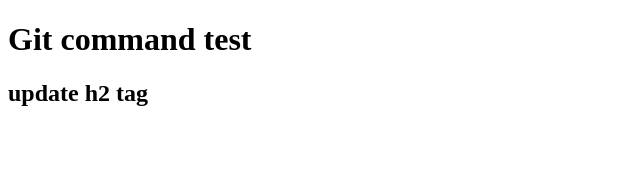
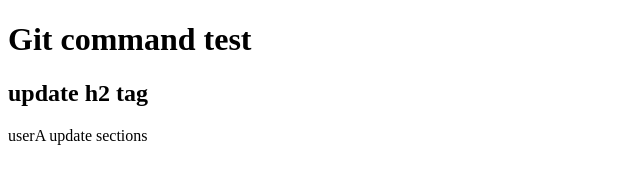
Before and after one commit to oppaho03/_sample, a plain HTML site: page index.html in a window 1280 px wide. Shown: the whole page, without its empty margins (0-640 px from the left). Drawn offline with Linux system fonts and the light colour scheme.

Commit message:
add-userA : first commit

```diff
--- a/index.html
+++ b/index.html
@@ -12,5 +12,7 @@
 
     <h2> update h2 tag </h2>
 
+    <main> userA update sections </main>
+
 </body>
 </html>
```
